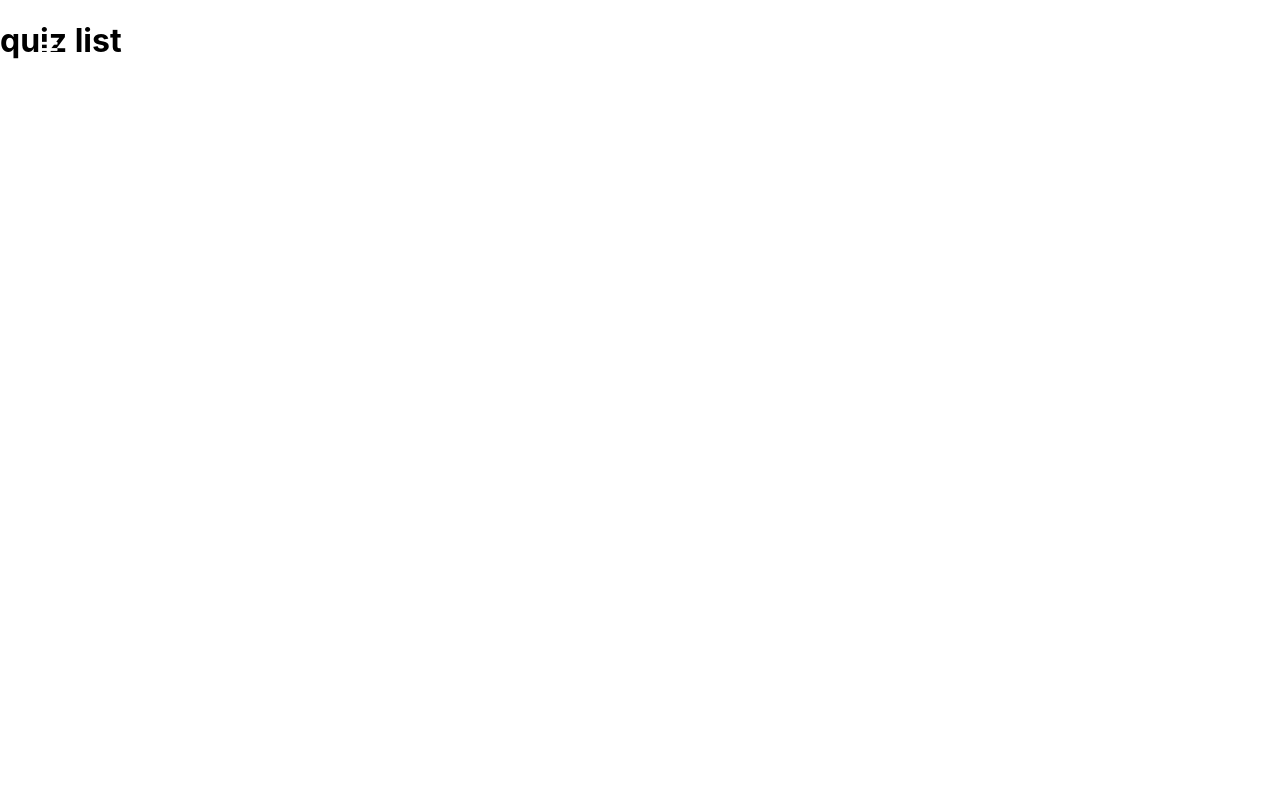
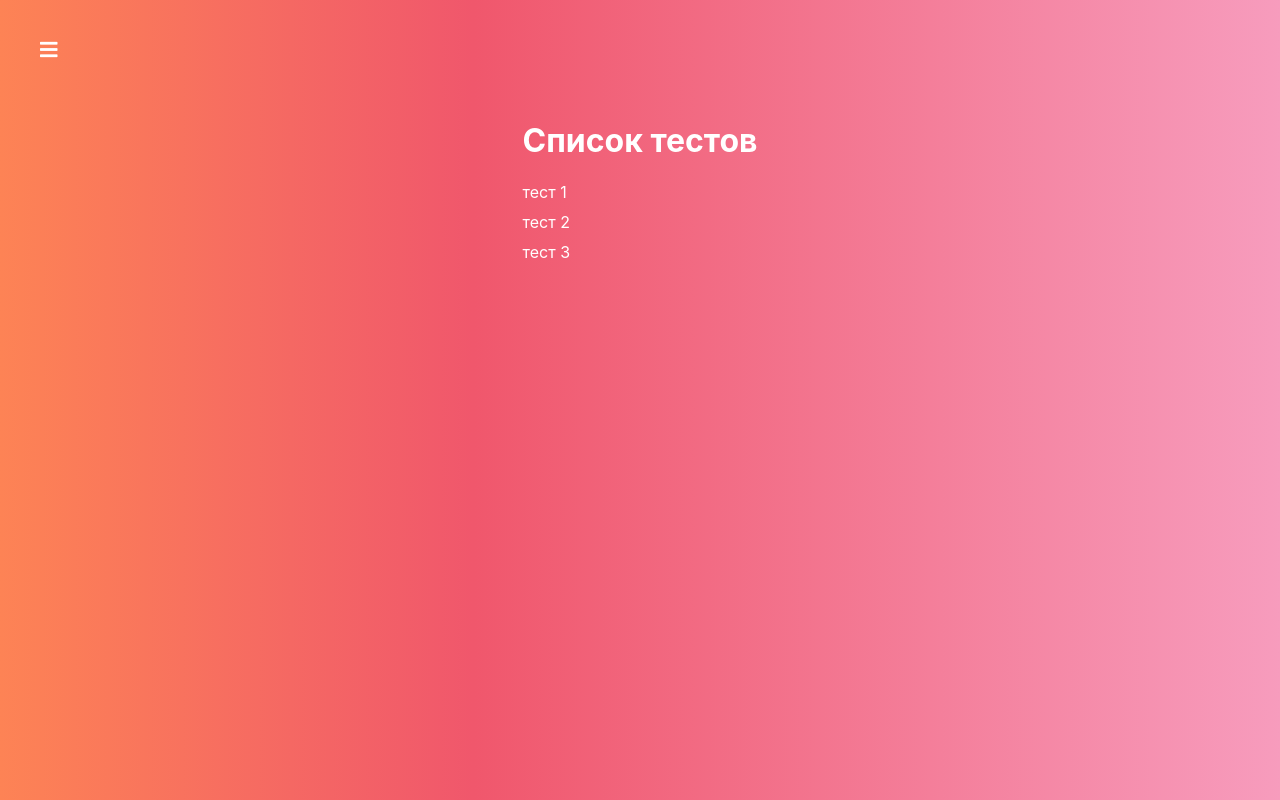
Before and after one commit to raoulduke1001/quiz-game, a React app: page / in a window 1280 px wide. Built offline with nearby package versions, Linux system fonts and the light colour scheme.

Commit message:
route pract ready

```diff
--- a/src/components/FinishedQuiz/FinishedQuiz.jsx
+++ b/src/components/FinishedQuiz/FinishedQuiz.jsx
@@ -1,6 +1,7 @@
 import React from 'react';
-import Button from '../UI/Button/Button'
-import classes from './FinishedQuiz.module.css'
+import Button from '../UI/Button/Button';
+import classes from './FinishedQuiz.module.css';
+import {Link} from "react-router-dom";
 
 const FinishedQuiz = props => {
 
@@ -33,7 +34,7 @@
             <p> You were right {successCount} of {props.quiz.length}</p>
             <div>
                 <Button onClick={props.onRetry} type='primary'> Еще разочек </Button>
-                <Button type='success'> Перейти в список тестов </Button>
+                <Link to='/'><Button type='success'> Перейти в список тестов </Button></Link>
             </div>
         </div>
     )
--- a/src/containers/Quiz/Quiz.jsx
+++ b/src/containers/Quiz/Quiz.jsx
@@ -86,6 +86,11 @@
         this.setState({activeQuestion: 0, answerState: null, isFinished: false, results: {}})
     }
 
+    componentDidMount() {
+        console.log('Quiz ID = ', this.props.match.params.id)
+    }
+
+
     render() {
         return (
             <div className={classes.Quiz}>
--- a/src/containers/QuizList/QuizList.jsx
+++ b/src/containers/QuizList/QuizList.jsx
@@ -1,9 +1,34 @@
 import React, {Component} from "react";
+import classes from './QuizList.module.css';
+import {NavLink} from "react-router-dom";
 
 export default class QuizList extends Component {
+    renderQuizes() {
+        return [1, 2, 3].map((quiz, index) => {
+            return (
+                <li key={index}>
+                    <NavLink to={'/quiz/' + quiz}>
+                        тест {quiz}
+                    </NavLink>
+                </li>
+            )
+        })
+
+
+    }
+
     render() {
         return (
-            <div><h1>quiz list</h1></div>
+            <div className={classes.QuizList}>
+                <div>
+                    <h1>Список тестов</h1>
+                    <ul>
+                        {this.renderQuizes()}
+                    </ul>
+                </div>
+
+
+            </div>
         )
     }
 }
--- /dev/null
+++ b/src/containers/QuizList/QuizList.module.css
@@ -0,0 +1,31 @@
+.QuizList {
+    display: flex;
+    justify-content: center;
+    padding-top: 100px;
+    flex-grow: 1;
+    width: 100%;
+    background: linear-gradient(90deg, #fd8355 0%, #f0576c 37%, #f79cbd 100%);
+}
+
+.QuizList h1 {
+    color: #fff;
+}
+
+.QuizList ul {
+    list-style: none;
+    margin: 0;
+    padding: 0;
+}
+
+.QuizList li {
+    margin-bottom: 10px;
+}
+
+.QuizList li a {
+    text-decoration: none;
+    color: #fff;
+}
+
+.QuizList li a :hover {
+    color: #363f54;
+}
```
Also changed, not shown: 1 other file (tests, documents, lock files or other folders).
